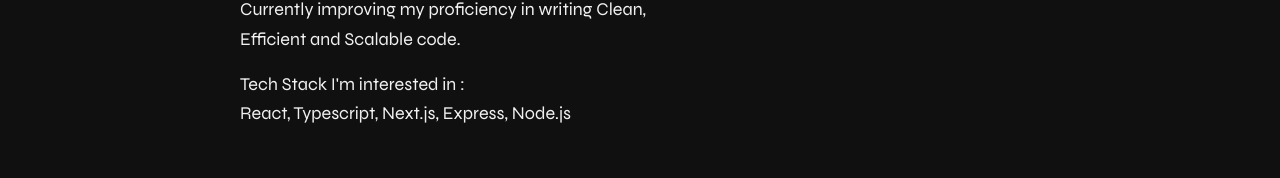
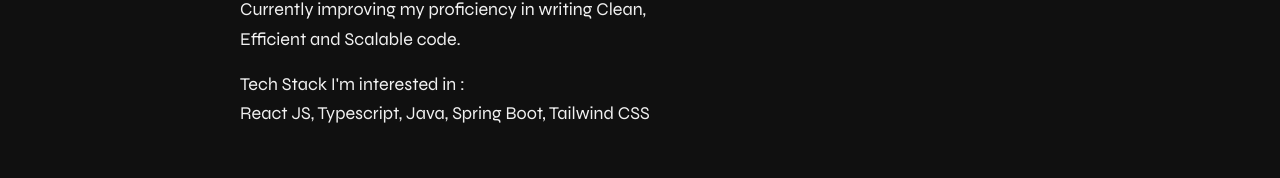
Before and after one commit to mohs-in/website_v3, a React (Vite) app: page / in a window 1280 px wide. Shown: the part 452-630 px from the top of the page. Built offline with nearby package versions, Linux system fonts and the light colour scheme.

Commit message:
update the intro

```diff
--- a/src/components/Header.jsx
+++ b/src/components/Header.jsx
@@ -25,7 +25,8 @@
 
                     <p className='max-w-24em'>Full-stack Software Engineer. <br />Currently improving my proficiency in writing Clean, Efficient and Scalable code. <br />
 
-                        <span className='mt-4 inline-block'>Tech Stack I&apos;m interested in : <br /> React, Typescript, Next.js, Express, Node.js</span></p>
+                        <span className='mt-4 inline-block'>Tech Stack I&apos;m interested in : <br /> React JS, Typescript, Java, Spring Boot, Tailwind CSS</span>
+                    </p>
 
                     {/* <div className='flex flex-row md:flex-col absolute top-10 right-5 md:relative'> */}
 
```
